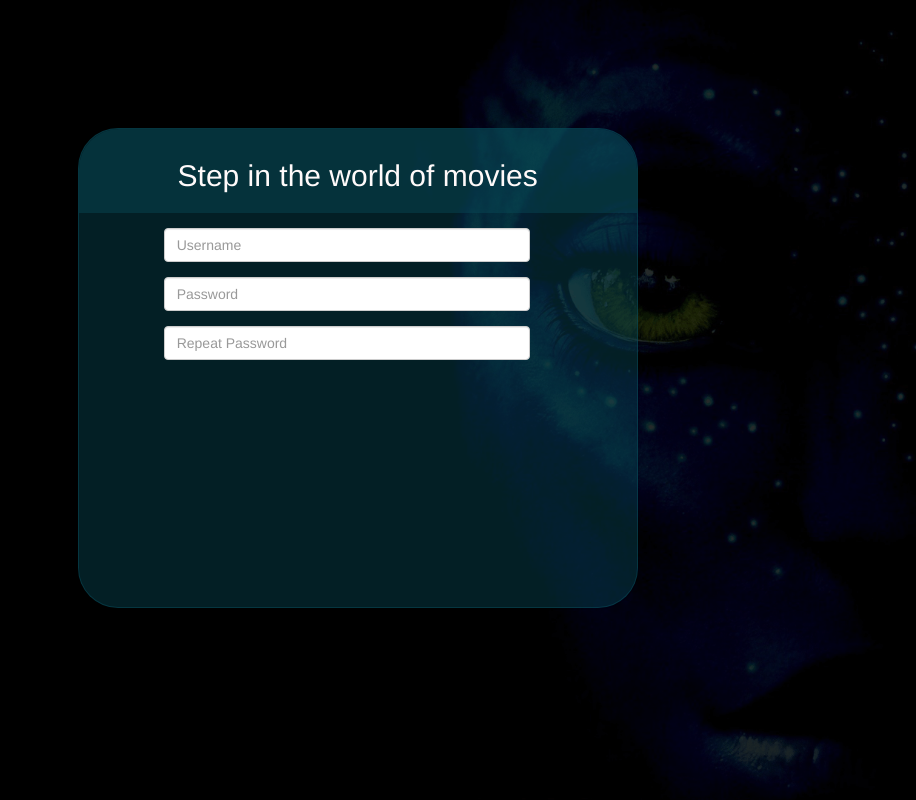
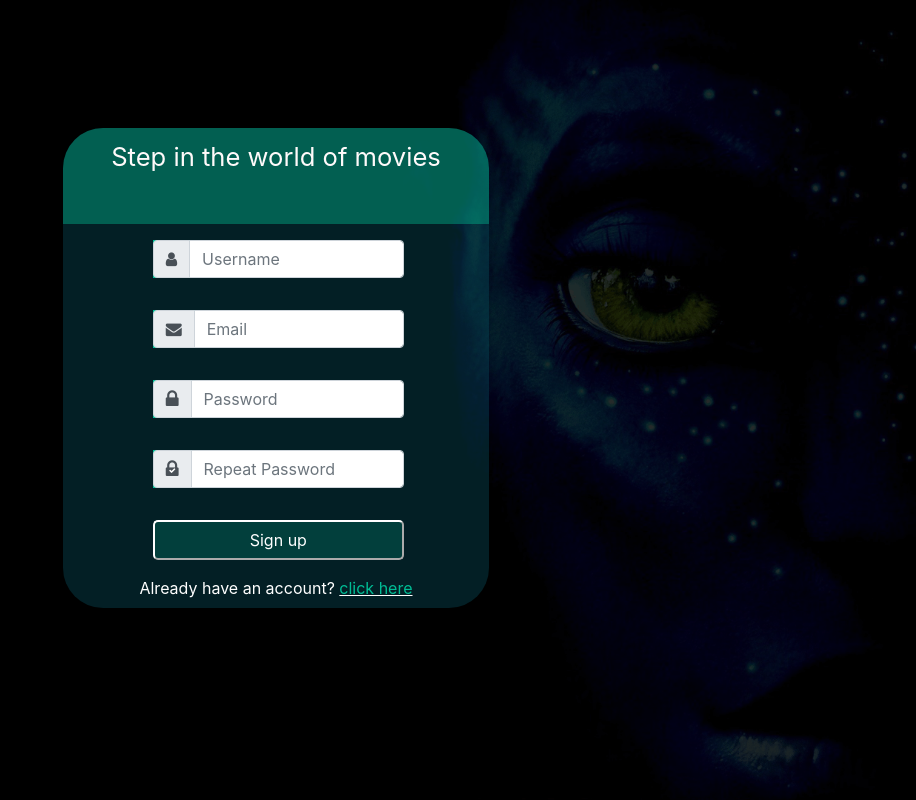
Before and after one commit to JulianKapunkt/MovieDatabaseProject, a Flask app: template flask_app/templates/signup.html in a window 1280 px wide. Shown: the whole page, without its empty margins (364-1280 px from the left). Run offline with Flask 2, Linux system fonts and the light colour scheme; the template is opened without the code that fills it, so the values that code supplies are empty; some libraries are stand-ins or nearby versions.

Commit message:
Weiter Entwicklung "Signup" Seite

```diff
--- a/flask_app/templates/signup.html
+++ b/flask_app/templates/signup.html
@@ -3,7 +3,8 @@
   <head>
     <meta charset="utf-8">
     <meta name="viewport" content="width=device-width, initial-scale=1">
-    <link rel="stylesheet" href="https://maxcdn.bootstrapcdn.com/bootstrap/3.4.1/css/bootstrap.min.css">
+    <link rel="stylesheet" href="https://maxcdn.bootstrapcdn.com/bootstrap/4.5.0/css/bootstrap.min.css">
+    <link rel="stylesheet" href="https://maxcdn.bootstrapcdn.com/font-awesome/4.7.0/css/font-awesome.min.css">
     <link rel="stylesheet" href="style.css">
     <script src="https://ajax.googleapis.com/ajax/libs/jquery/3.5.1/jquery.min.js"></script>
     <script src="https://maxcdn.bootstrapcdn.com/bootstrap/3.4.1/js/bootstrap.min.js"></script>
@@ -12,31 +13,82 @@
   <body>
     <div class="container-fluid"">
       <div class="row">
-          <div class="col-sm-4"></div>
-          <div class="col-sm-4">
+          <div class="col-4"></div>
+          <div class="col-4">
             <div class="panel" >
               <div class="panel-heading">
                 <div class="panel-titel" style="color: snow;">
-                  <h2>Step in the world of movies</h2>
+                  <p class="panel-titel-text">Step in the world of movies</p>
                 </div>
               </div>
               <div class="panel-body">
                   <form>
+                    <!-- Beginn : Input Ussername-->
                     <div class="form-group">
-                      <input class="form-control" type="text" placeholder="Username" style="width:80%;">
+                      <div class="input-group">
+                        <div class="input-group-prepend">
+                          <span class="input-group-text">
+                            <span class="fa fa-user"></span>
+                          </span>
+                        </div>
+                        <input class="form-control" type="text" placeholder="Username">
                     </div>
+                    </div>
+                  <!-- End : Input Ussername-->
+                  <!-- Beginn : Input Ussername-->
+                  <div class="form-group">
+                    <div class="input-group">
+                      <div class="input-group-prepend">
+                        <span class="input-group-text">
+                          <span class="fa fa-envelope"></span>
+                        </span>
+                      </div>
+                      <input class="form-control" type="text" placeholder="Email">
+                  </div>
+                  </div>
+                  <!-- End : Input Ussername-->
+                    <!-- Beginn : Input Password-->
                     <div class="form-group">
+                      <div class="input-group">
+                        <div class="input-group-prepend">
+                          <span class="input-group-text">
+                            <span class="fa fa-lock"></span>
+                          </span>
+                        </div>
                       <input class="form-control" type="password" placeholder="Password" style="width:80%;">
                     </div>
+                    </div>
+                    <!-- End : Input Password-->
+                    <!-- Beginn : Repeat Password-->
                     <div class="form-group">
+                      <div class="input-group">
+                        <div class="input-group-prepend">
+                          <span class="input-group-text">
+                            <i class="fa fa-lock"></i>
+                            <i class="fa fa-check"></i>
+                          </span>
+                        </div>
                       <input class="form-control" type="password" placeholder="Repeat Password" style="width:80%;">
                     </div>
+                    </div>
+                    <!-- End : Repeat Password-->
+                    <!-- Beginn : Signup Button-->
+                    <div class="form-group">
+                      <button type="button" class="btn-primary">Sign up</button>
+                     </div>
+                    <!-- End : Signup Button-->
                   </form>
+                  <p style="color: white;">
+                    Already have an account?
+                    <u>
+                      <a href="*" style="color: rgba(0, 189, 149);">click here</a>
+                    </u>
+                  </p>
 
               </div>
             </div>
           </div>
-          <div class="col-sm-4"></div>
+          <div class="col-4"></div>
       </div>
     </div>
   </body>
--- a/flask_app/templates/style.css
+++ b/flask_app/templates/style.css
@@ -14,38 +14,92 @@ body{
 
 }
 
+.col-4{
+  text-align: center;
+  height: 100vh;
+  padding: 0;
+}
+
 .panel {
 
   background-color: rgba(9, 79, 93, 0.4);
-  border-color: rgba(9, 79, 93, 0.5);
+  border-color: rgba(9, 79, 93, 0.4);
   border-radius: 5vh;
   opacity: 100%;
-  height: 60vh;
-  width:  70vh;
-  /*margin-left: 30%;
-  margin-right: 30%; */
+  height: 60%;
   margin-top: 30%;
-  position: absolute;
-
 }
 
 .panel-heading{
   text-align: center;
+  vertical-align: middle;
   border-top-left-radius: inherit;
   border-top-right-radius: inherit;
-  background-color: rgba(9, 79, 93, 0.4);
+  background-color: rgba(0, 189, 149, 0.4);
+  height: 20%;
+}
+
+.panel-titel{
+  padding-top: 0.8vw;
+  position: relative;
+
+}
+
+.panel-titel-text{
+  font-size: 2vw;
 }
 
 .panel-body{
   text-align: center;
- /* border-color:yellow; */
- /* border-style:solid; */
   justify-content: center;
 }
 
 
 
 .form-group{
-  margin-left: 70px;
+  padding-left: 90px;
+  padding-top: 2vh;
+  width: 80%;
+}
+
+.form-control:focus{
+  border-color: rgba(0, 189, 149, 0.8);
+  box-shadow:  0 0 0.8rem rgba(2, 236, 186, 0.8);
+}
+
+
+.btn-primary {
+  width:100%;
+  border-color: #FFFFFF;
+  height:2.5em;
+  background: rgba(0, 189, 149, 0.2);
+  border-radius: 5px;
+
 
 }
+
+.btn-primary:hover {
+  background-color: #00BD95;
+  border-color: #FFFFFF;
+  font-family: 'Open Sans', sans-serif;
+  font-weight: 700;
+  color: #FFFFFF;
+
+}
+
+
+.input-group-prepend{
+  background-color: rgba(0, 189, 149);
+}
+
+.fa-check {
+  color: #FFFFFF;
+  left: 16px;
+  top:17px;
+  font-size: 7px;
+  position: absolute;
+}
+
+.fa-lock{
+  font-size: 20px;
+}
```
